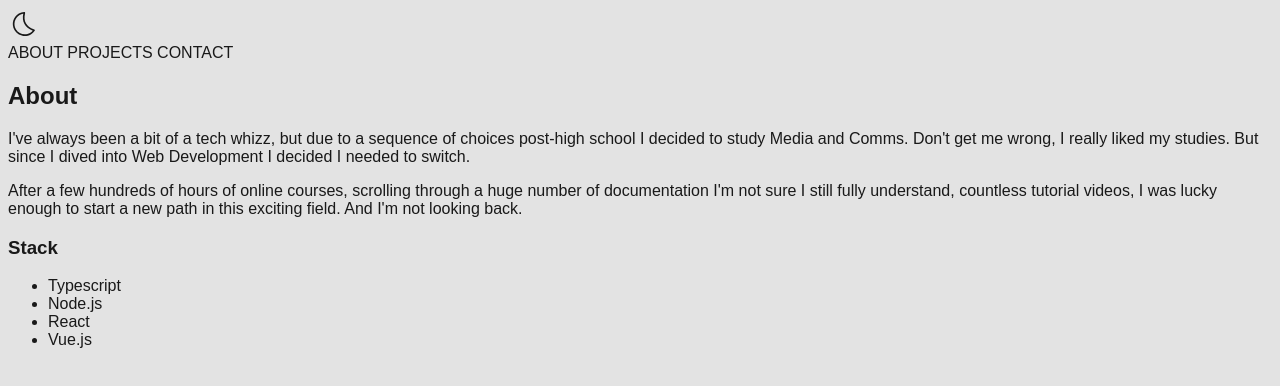
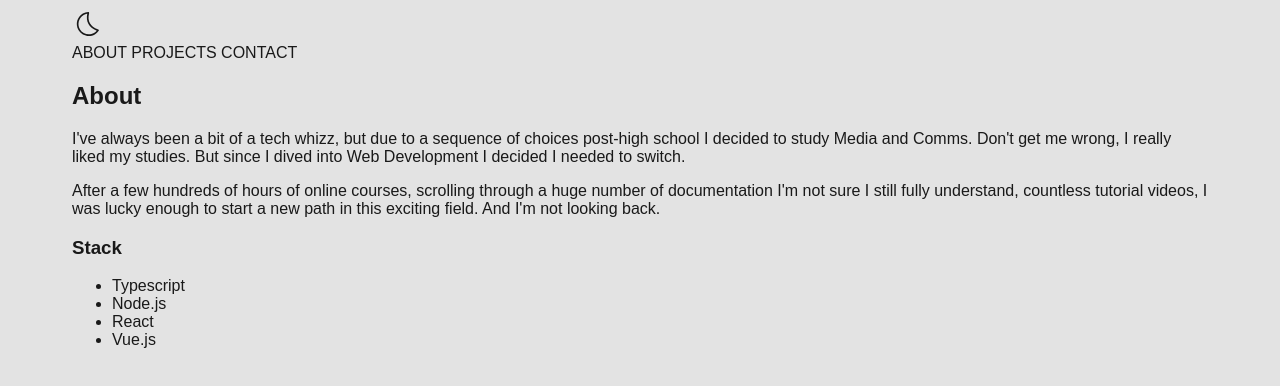
Before and after one commit to ricardofrancoli/www, a SvelteKit app: page /about in a window 1280 px wide. Shown: the top 386 px of the page. Built offline with nearby package versions, Linux system fonts and the light colour scheme.

Commit message:
feat(styles): add some right/left margin to the page

```diff
--- a/src/routes/+layout.svelte
+++ b/src/routes/+layout.svelte
@@ -19,6 +19,7 @@
 		font-family: 'Sora Variable', sans-serif;
 		background-color: var(--background-colour);
 		color: var(--text-colour);
+		margin: 0 5vw 0 5vw;
 	}
 
 	.nav {
```
